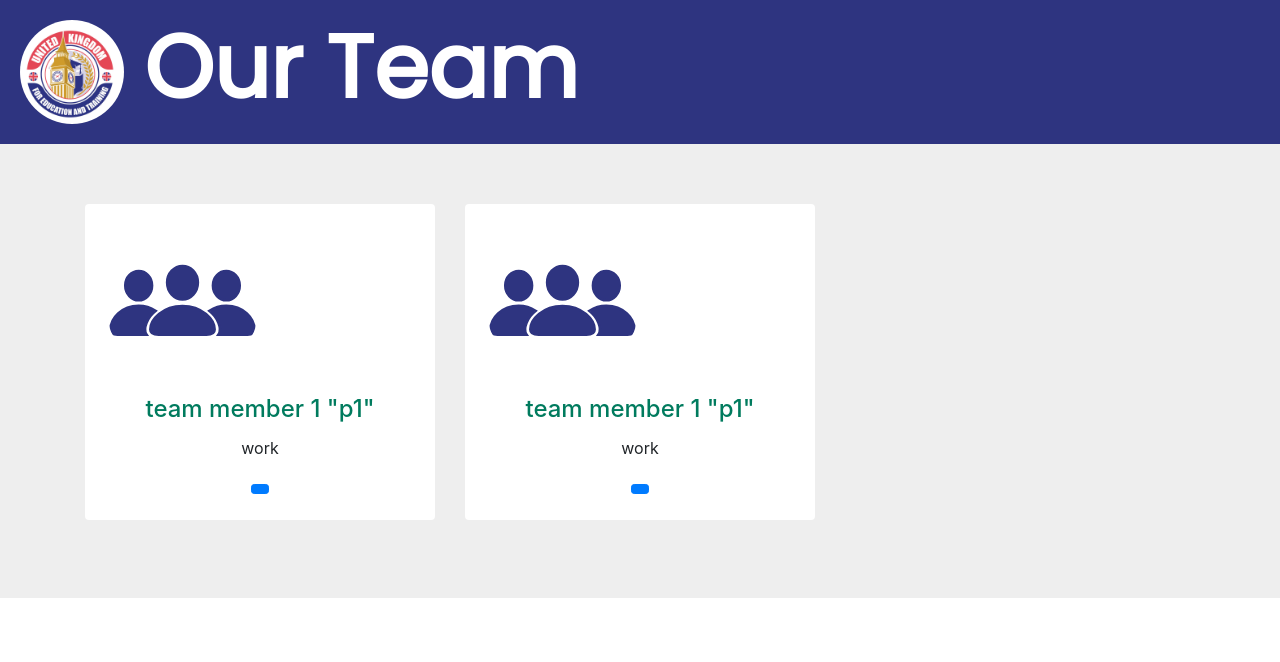
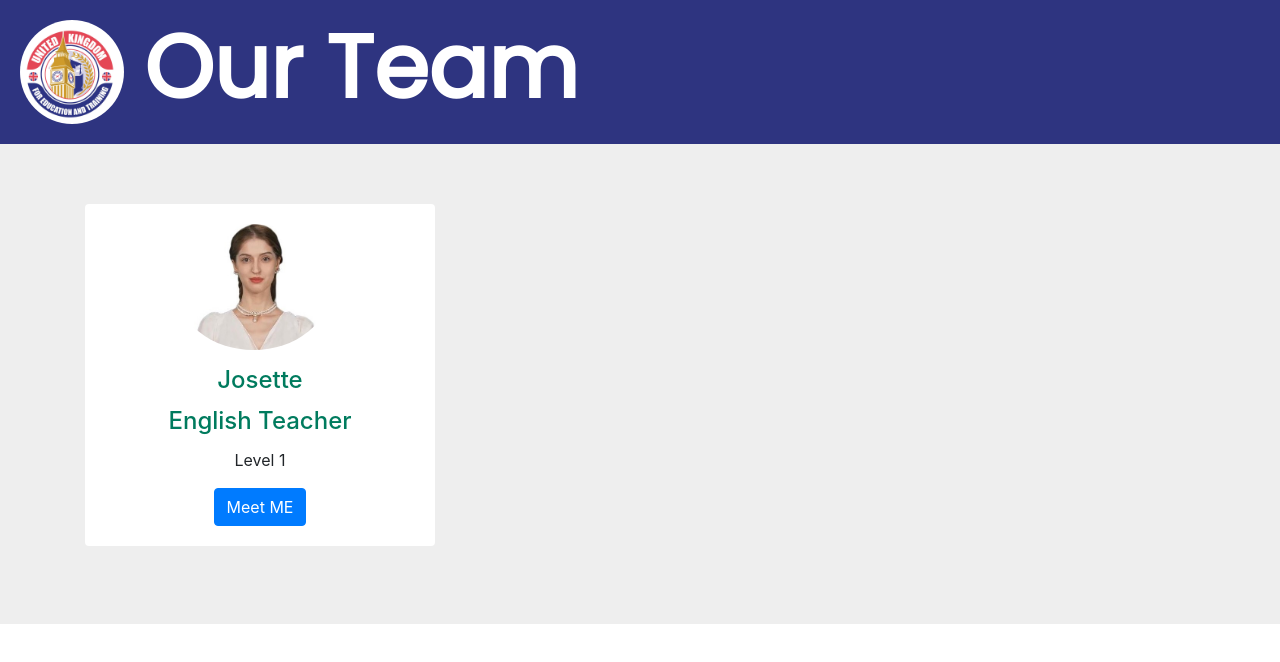
Before and after one commit to batoulll-ghosn/Uk-project-Frontend, a React (Create React App) app: page /theTeam in a window 1280 px wide. Shown: the top 662 px of the page. Built offline with nearby package versions, Linux system fonts and the light colour scheme.

Commit message:
done with video popup as static page

```diff
--- a/src/components/DashboardComponents/sideBar.js
+++ b/src/components/DashboardComponents/sideBar.js
@@ -18,12 +18,12 @@ function Dashboard() {
     };
     const navigate = useNavigate();
     const handleLogout = () => {
-        sessionStorage.removeItem('userId');
+
         sessionStorage.removeItem('fullName');
         sessionStorage.removeItem('userrole');
-        sessionStorage.removeItem('userImage');
+
         sessionStorage.removeItem('email');
-        localStorage.removeItem('token');
+
         navigate('/');
         toast.success('Logout was done successfully!')
     }
--- a/src/components/ourTeam.js
+++ b/src/components/ourTeam.js
@@ -1,10 +1,25 @@
-import React from 'react';
+import React, { useState ,useRef ,useEffect} from 'react';
 import './styles/style.css';
 import 'bootstrap/dist/css/bootstrap.min.css';
-import '@popperjs/core/dist/umd/popper.min.js';
-import 'bootstrap/dist/js/bootstrap.bundle.min.js';
-import {Link} from 'react-router-dom';
-const TeamMember = ({ image, name, role, about }) => (
+import { Link } from 'react-router-dom';
+
+const TeamMember = ({ image, name, role, about, flip }) => {
+  const [showPopup, setShowPopup] = useState(false);
+  const videoRef = useRef(null);
+  const togglePopup = () => {
+    setShowPopup(!showPopup);
+    if (videoRef.current) {
+      if (!showPopup) {
+        videoRef.current.pause();
+      }
+    }
+  };
+  useEffect(() => {
+    if (showPopup && videoRef.current) {
+      videoRef.current.play();
+    }
+  }, [showPopup]);
+  return (
     <div className="col-xs-12 col-sm-6 col-md-4">
       <div className="image-flip" onTouchStart={() => {}}>
         <div className="mainflip">
@@ -14,48 +29,47 @@ const TeamMember = ({ image, name, role, about }) => (
                 <p>
                   <img className="img-fluid" src={image} alt="card image" />
                 </p>
-              <h4 className="card-title">{name} "{role}"</h4>
+                <h4 className="card-title">{name}</h4>
+                <h4 className="card-title">{role}</h4>
                 <p className="card-text">{about}</p>
-              <a href="#" className="btn btn-primary btn-sm">
-                <i className="fa fa-plus"></i>
-              </a>
+                <button onClick={togglePopup} className="btn btn-primary">
+                  Meet ME
+                </button>
               </div>
             </div>
           </div>
           <div className="backside">
             <div className="card">
               <div className="card-body text-center mt-4">
-              <h4 className="card-title">{name} "{role}"</h4>
+                <h4 className="card-title">{name}</h4>
+                <h4 className="card-title">{role}</h4>
                 <p className="card-text">{about}</p>
-              <ul className="list-inline">
-                <li className="list-inline-item">
-                  <a className="social-icon text-xs-center" target="_blank" href="#">
-                    <i className="fa fa-facebook"></i>
-                  </a>
-                </li>
-                <li className="list-inline-item">
-                  <a className="social-icon text-xs-center" target="_blank" href="#">
-                    <i className="fa fa-twitter"></i>
-                  </a>
-                </li>
-                <li className="list-inline-item">
-                  <a className="social-icon text-xs-center" target="_blank" href="#">
-                    <i className="fa fa-skype"></i>
-                  </a>
-                </li>
-                <li className="list-inline-item">
-                  <a className="social-icon text-xs-center" target="_blank" href="#">
-                    <i className="fa fa-google"></i>
-                  </a>
-                </li>
-              </ul>
+                <p className="card-text">{flip}</p>
+                <button onClick={togglePopup} className="btn btn-primary">
+                 Meet ME
+                </button>
               </div>
             </div>
           </div>
         </div>
       </div>
+      {showPopup && (
+        <div className="overlayTeam">
+          <div className="popup">
+            <button type="button" className="close" onClick={togglePopup} aria-label="Close">
+              <span aria-hidden="true" className='close-in-our-team'>&times;</span>
+            </button>
+
+            <video className="video-in-our-team" ref={videoRef} height="auto" controls>
+              <source src="images/JosetteVideo.mp4" type="video/mp4" />
+              Your browser does not support the video tag.
+            </video>
+          </div>
+        </div>
+      )}
     </div>
   );
+};
 
 const Team = () => (
   <>
@@ -75,18 +89,12 @@ const Team = () => (
         <div className="row">
 
           <TeamMember
-            image="images/person.svg"
-            name="team member 1"
-            role="p1"
-            about="work"
+            image="images/jjj.jpeg"
+            name="Josette"
+            role="English Teacher"
+            about="Level 1"
+            flip="Josette, an enthusiastic and dedicated English teacher with a passion for unlocking the beauty of language and literature."
           />
-          <TeamMember
-            image="images/person.svg"
-            name="team member 1"
-            role="p1"
-            about="work"
-          />
-
         </div>
       </div>
     </section>
--- a/src/components/styles/style.css
+++ b/src/components/styles/style.css
@@ -227,6 +227,7 @@
     width: 50%;
     height: 50%;
     border-radius: 50%;
+    margin-left: 23%;
   }
 
   .noy__img-container {
@@ -272,3 +273,45 @@
   .describe-row {
     display: flex;
   }
+  .img-in-card{
+    align-items: center;
+  }
+  .overlayTeam {
+    position: fixed;
+    top: 0;
+    left: 0;
+    width: 100%;
+    height: 100%;
+    background: rgba(0, 0, 0, 0.5); /* Semi-transparent black overlay */
+    display: flex;
+    align-items: center;
+    justify-content: center;
+    z-index: 1000;
+  }
+
+  .popup {
+    background: #fff;
+    padding: 20px;
+    border-radius: 5px;
+    max-width: 80%;
+    max-height: 80%;
+   width:fit-content;
+
+  }
+  .close-in-our-team{
+    color: black;
+  }
+  .popup button.close {
+    position: absolute;
+    top: 10px;
+    right: 10px;
+    background: none;
+    border: none;
+    font-size: 20px;
+    cursor: pointer;
+    color: #fff;
+  }
+.video-in-our-team{
+  width:fit-content;
+  height: 400px;
+}
```
Also changed, not shown: public/images/jjj.jpeg (added), 1 other file (tests, documents, lock files or other folders). Lines whose indentation alone changed are shown as unchanged.
